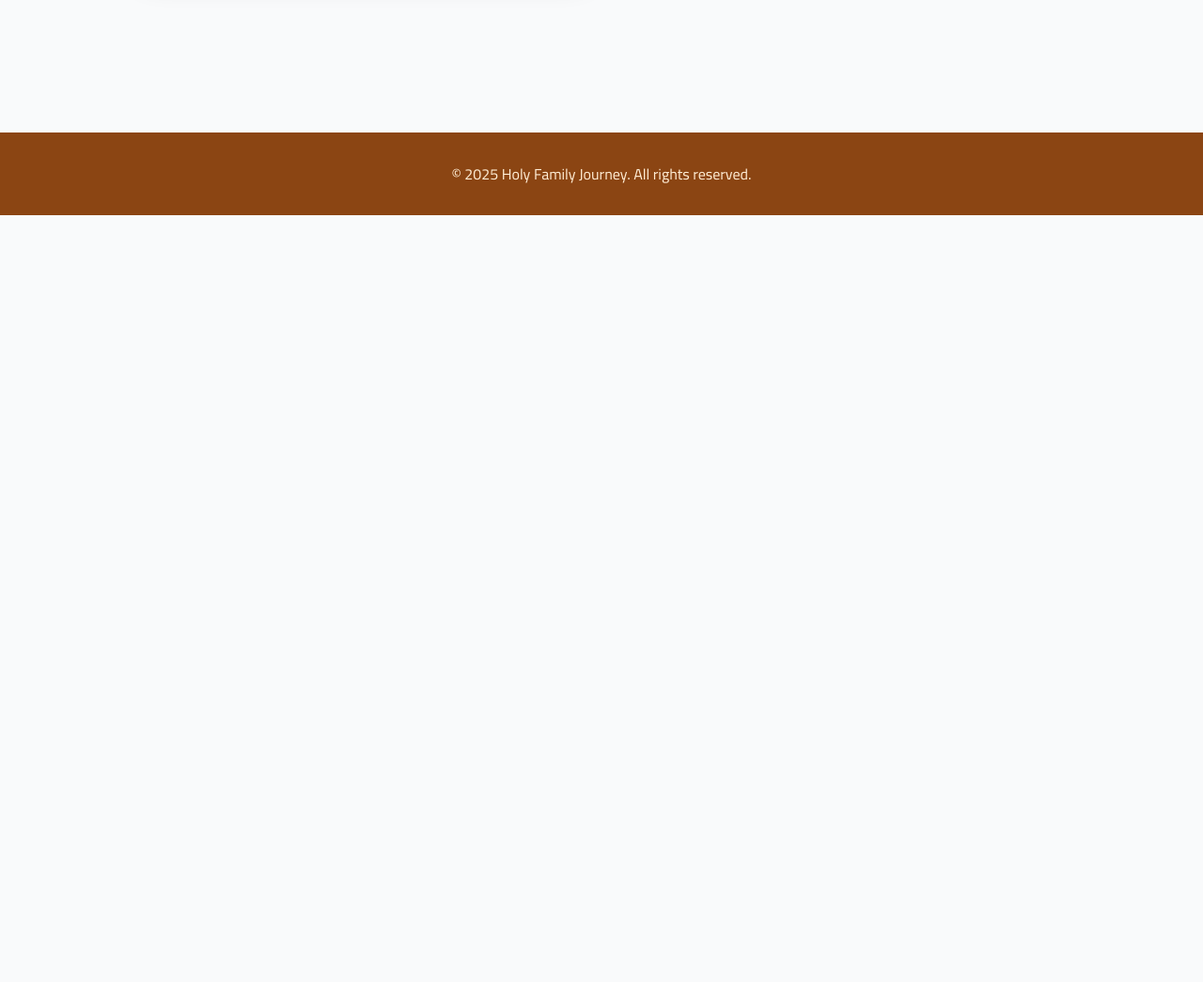
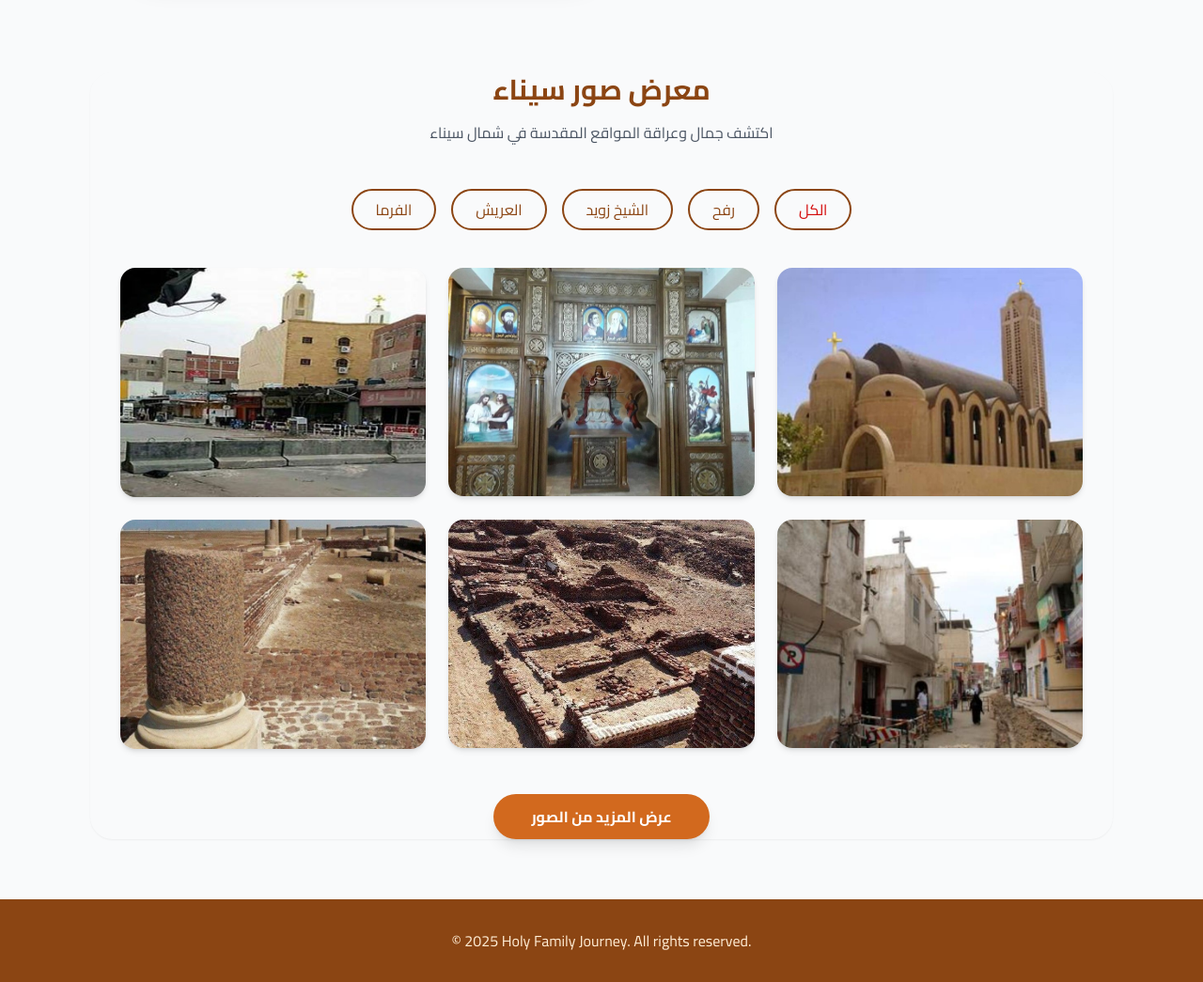
Before and after one commit to girgism/Holy-Family, a plain HTML site: page sinai.html in a window 1280 px wide. Shown: the part 4651-5696 px from the top of the page at 94% size. Before the commit the page ends 4880 px from the top, so only its background shows below. Drawn offline with nearby package versions, Linux system fonts and the light colour scheme.

Commit message:
sinai gallery

```diff
--- /dev/null
+++ b/scripts.js/sinai-gallery.js
@@ -0,0 +1,115 @@
+
+    document.addEventListener("DOMContentLoaded", function () {
+      const galleryImages = [
+        // Rafah
+        {
+          id: 1,
+          cat: "rafah",
+          src: "images/sinia/7.jpeg",
+          title: "رفح",
+          desc: "بوابة مصر الشرقية",
+        },
+        // Sheikh Zuwayid (Pitulion)
+        {
+          id: 2,
+          cat: "sheikh-zuwayid",
+          src: "images/sinia/8.jpg",
+          title: "الشيخ زويد",
+          desc: "بيتليون القديمة",
+        },
+        {
+          id: 8,
+          cat: "sheikh-zuwayid",
+          src: "images/sinia/12.jpg",
+          title: "الشيخ زويد",
+          desc: "بيتليون القديمة",
+        },
+        // Arish
+        {
+          id: 3,
+          cat: "arish",
+          src: "images/sinia/3.jpg",
+          title: "العريش",
+          desc: "رينوكورورا التاريخية",
+        },
+        // Farama (Pelusium)
+        {
+          id: 4,
+          cat: "farama",
+          src: "images/sinia/5.jpg",
+          title: "الفرما",
+          desc: "بيلوزيوم العريقة",
+        },
+        // Mahamadiya (Gara)
+        {
+          id: 5,
+          cat: "mahamadiya",
+          src: "images/sinia/6.jpg",
+          title: "جارا",
+          desc: "المحمدية حالياً",
+        },
+        // Flusiyat (Ostrakine)
+        {
+          id: 6,
+          cat: "flusiyat",
+          src: "images/sinia/9.jpg",
+          title: "أوستراكين",
+          desc: "الفلوسيات",
+        },
+        // Add more images as needed...
+      ];
+
+      let currentFilter = "all";
+      let itemsToShow = 6;
+      const galleryGrid = document.getElementById("gallery-grid");
+      const loadMoreBtn = document.getElementById("load-more");
+      const filterBtns = document.querySelectorAll(".filter-btn");
+
+      function renderGallery() {
+        const filtered = galleryImages.filter(
+          (img) => currentFilter === "all" || img.cat === currentFilter
+        );
+        const displayed = filtered.slice(0, itemsToShow);
+
+        galleryGrid.innerHTML = displayed
+          .map(
+            (img) => `
+          <div class="gallery-item show group relative overflow-hidden rounded-2xl shadow-md bg-white aspect-[4/3]">
+            <a href="${img.src}" data-lightbox="sinai-gallery" data-title="${img.title}">
+              <img src="${img.src}" alt="${img.title}" class="w-full h-full object-cover transition-transform duration-500 group-hover:scale-110">
+              <div class="absolute inset-0 bg-gradient-to-t from-black/80 via-black/20 to-transparent opacity-0 group-hover:opacity-100 transition-opacity duration-300 flex flex-col justify-end p-6 text-right">
+                <h4 class="text-white text-xl font-bold mb-1">${img.title}</h4>
+                <p class="text-gray-200 text-sm">${img.desc}</p>
+              </div>
+            </a>
+          </div>
+        `
+          )
+          .join("");
+
+        if (itemsToShow >= filtered.length) {
+          loadMoreBtn.style.display = "none";
+        } else {
+          loadMoreBtn.style.display = "inline-block";
+        }
+      }
+
+      filterBtns.forEach((btn) => {
+        btn.addEventListener("click", () => {
+          filterBtns.forEach((b) =>
+            b.classList.remove("bg-primary", "text-white")
+          );
+          btn.classList.add("bg-primary", "text-white");
+          currentFilter = btn.dataset.filter;
+          itemsToShow = 6;
+          renderGallery();
+        });
+      });
+
+      loadMoreBtn.addEventListener("click", () => {
+        itemsToShow += 6;
+        renderGallery();
+      });
+
+      renderGallery();
+    });
--- a/sinai.html
+++ b/sinai.html
@@ -544,6 +544,75 @@
             </p>
           </div>
         </div>
+
+        <!-- Professional Gallery for Sinai Areas -->
+        <section id="gallery" class="rounded-3xl shadow-sm mt-16">
+          <div class="max-w-6xl mx-auto px-4 sm:px-6 lg:px-8">
+            <div class="text-center mb-12">
+              <h2 class="text-3xl font-bold text-primary mb-4">
+                معرض صور سيناء
+              </h2>
+              <p class="text-gray-600">
+                اكتشف جمال وعراقة المواقع المقدسة في شمال سيناء
+              </p>
+            </div>
+
+            <!-- Filter Buttons -->
+            <div
+              class="flex flex-wrap justify-center gap-4 mb-10"
+              id="filter-buttons"
+            >
+              <button
+                class="filter-btn active px-6 py-2 rounded-full border-2 border-primary bg-primary text-white transition-all"
+                data-filter="all"
+              >
+                الكل
+              </button>
+              <button
+                class="filter-btn px-6 py-2 rounded-full border-2 border-primary text-primary hover:bg-primary/10 transition-all"
+                data-filter="rafah"
+              >
+                رفح
+              </button>
+              <button
+                class="filter-btn px-6 py-2 rounded-full border-2 border-primary text-primary hover:bg-primary/10 transition-all"
+                data-filter="sheikh-zuwayid"
+              >
+                الشيخ زويد
+              </button>
+              <button
+                class="filter-btn px-6 py-2 rounded-full border-2 border-primary text-primary hover:bg-primary/10 transition-all"
+                data-filter="arish"
+              >
+                العريش
+              </button>
+              <button
+                class="filter-btn px-6 py-2 rounded-full border-2 border-primary text-primary hover:bg-primary/10 transition-all"
+                data-filter="farama"
+              >
+                الفرما
+              </button>
+            </div>
+
+            <!-- Gallery Grid -->
+            <div
+              class="grid grid-cols-1 sm:grid-cols-2 lg:grid-cols-3 gap-6"
+              id="gallery-grid"
+            >
+              <!-- Images will be rendered here by JS -->
+            </div>
+
+            <!-- Load More Button -->
+            <div class="text-center mt-12">
+              <button
+                id="load-more"
+                class="bg-secondary hover:bg-primary text-white px-10 py-3 rounded-full font-bold transition-all shadow-lg hover:shadow-xl transform hover:-translate-y-1"
+              >
+                عرض المزيد من الصور
+              </button>
+            </div>
+          </div>
+        </section>
       </div>
     </main>
   </body>
@@ -560,4 +629,21 @@
   <script src="scripts.js/carousel.js"></script>
   <script src="scripts.js/indexFunctions.js"></script>
   <script src="./scripts.js/js/lightbox-plus-jquery.min.js"></script>
+  <script src="./scripts.js/sinai-gallery.js"></script>
+
+  <style>
+    .gallery-item {
+      opacity: 0;
+      transform: translateY(20px);
+      transition: all 0.5s ease-out;
+    }
+    .gallery-item.show {
+      opacity: 1;
+      transform: translateY(0);
+    }
+    .filter-btn.active {
+      background-color: var(--color-primary);
+      color: #d40c0c;
+    }
+  </style>
 </html>
```
Also changed, not shown: cairo.html (+89 -33 lines), scripts.js/gallery.js (added, +82 -0 lines), images/sinia/11.jpg (added), images/sinia/12.jpg (added).
